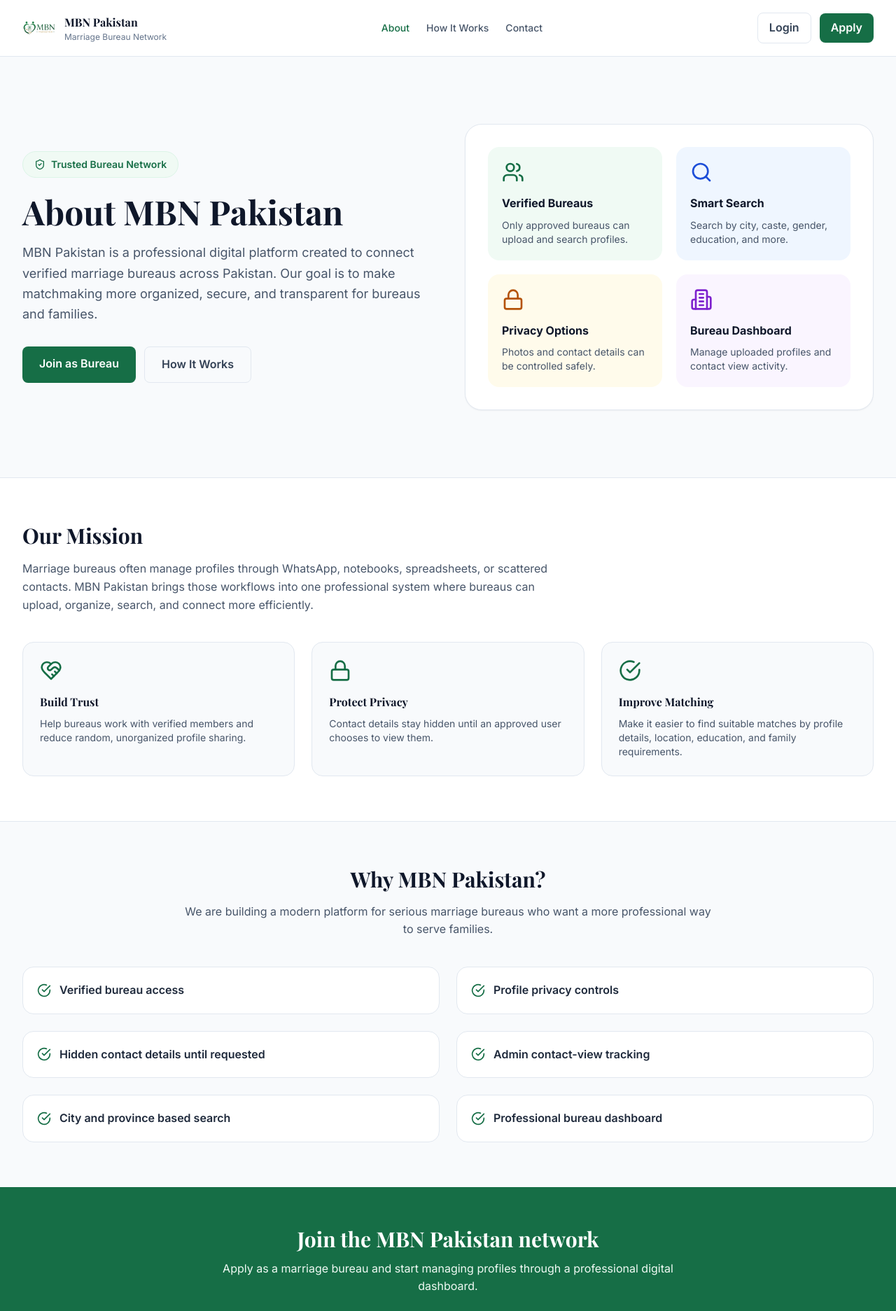
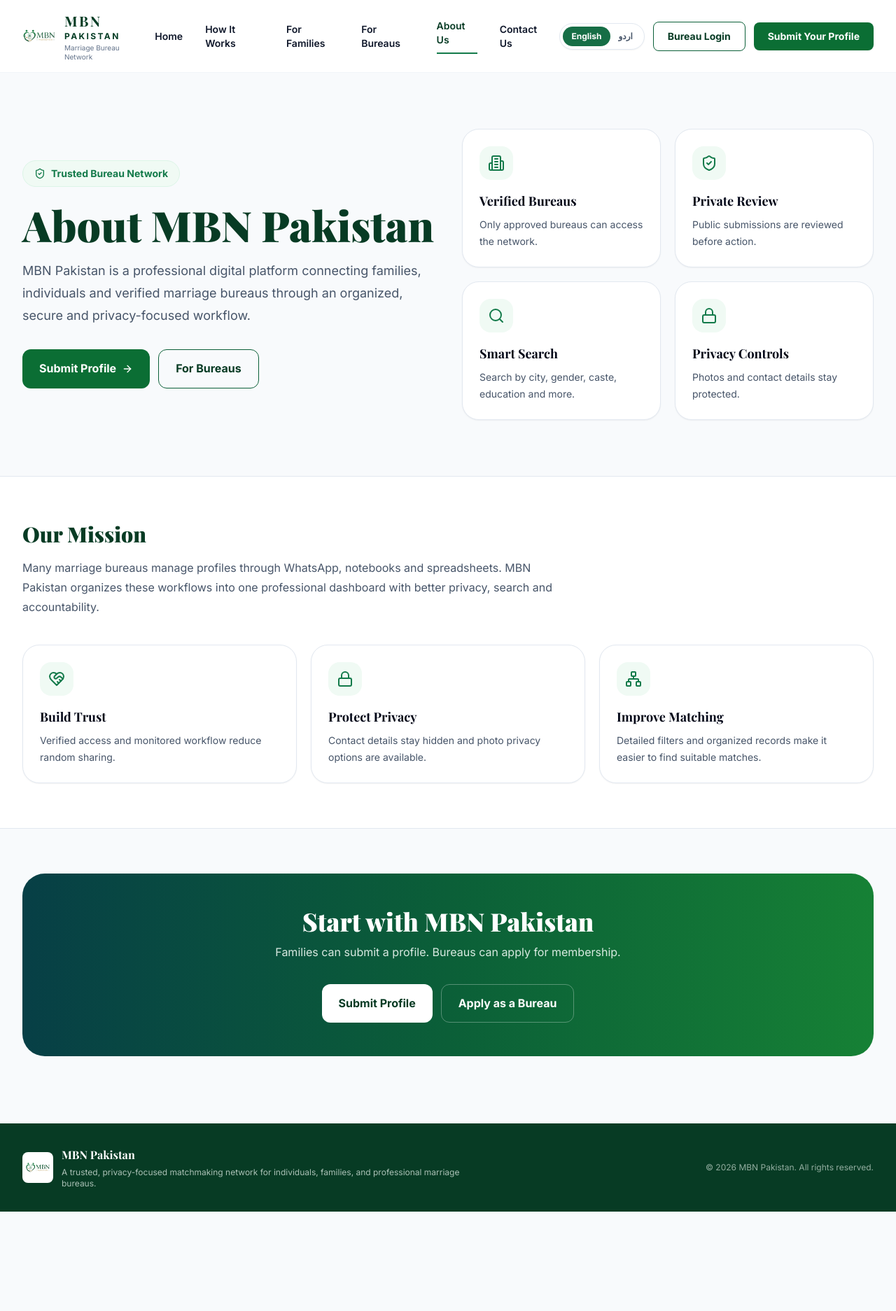
Before and after one commit to Pervez14/MBNPakistan, a Next.js app: page /about in a window 1280 px wide. Shown: the top 1873 px of the page at 70% size. After the commit the page ends 1731 px from the top, so only its background shows below. Built offline with nearby package versions, Linux system fonts and the light colour scheme; a web font is replaced by a local one.

Commit message:
Update page.tsx

```diff
--- a/src/app/about/page.tsx
+++ b/src/app/about/page.tsx
@@ -1,241 +1,299 @@
+'use client';
+
 import Link from 'next/link';
+import type { ReactNode } from 'react';
 import {
+  ArrowRight,
+  Building2,
+  CheckCircle,
+  HeartHandshake,
+  Lock,
+  Network,
+  Search,
   ShieldCheck,
   Users,
-  HeartHandshake,
-  Search,
-  Building2,
-  Lock,
-  CheckCircle,
 } from 'lucide-react';
+import { useLanguage } from '@/lib/useLanguage';
+import LanguageToggle from '@/components/LanguageToggle';
 
 export default function AboutPage() {
+  const { language, setLanguage, isUrdu } = useLanguage();
+
   return (
-    <div className="min-h-screen bg-slate-50">
-      {/* Header */}
-      <header className="bg-white border-b border-slate-200">
-        <div className="max-w-7xl mx-auto px-4 md:px-8 py-4 flex items-center justify-between">
-          <Link href="/" className="flex items-center gap-3">
+    <div dir={isUrdu ? 'rtl' : 'ltr'} className="min-h-screen bg-slate-50 text-slate-950">
+      <PublicHeader active="about" language={language} setLanguage={setLanguage} isUrdu={isUrdu} />
+
+      <main>
+        <section className="mx-auto grid max-w-[1440px] items-center gap-10 px-4 py-14 md:px-8 md:py-20 lg:grid-cols-2">
+          <div>
+            <span className="inline-flex items-center gap-2 rounded-full border border-green-100 bg-green-50 px-4 py-2 text-sm font-bold text-[#137a4a]">
+              <ShieldCheck className="h-4 w-4" />
+              {isUrdu ? 'Trusted Bureau Network' : 'Trusted Bureau Network'}
+            </span>
+
+            <h1 className="mt-6 font-heading text-4xl font-black leading-tight text-[#073b24] md:text-6xl">
+              {isUrdu ? 'MBN Pakistan کے بارے میں' : 'About MBN Pakistan'}
+            </h1>
+
+            <p className="mt-5 max-w-2xl text-lg leading-8 text-slate-600">
+              {isUrdu
+                ? 'MBN Pakistan ek professional digital platform hai jo families, individuals aur verified marriage bureaus ko ek organized, secure aur privacy-focused workflow mein connect karta hai.'
+                : 'MBN Pakistan is a professional digital platform connecting families, individuals and verified marriage bureaus through an organized, secure and privacy-focused workflow.'}
+            </p>
+
+            <div className="mt-8 flex flex-col gap-3 sm:flex-row">
+              <Link href="/submit-profile" className="inline-flex items-center justify-center gap-2 rounded-xl bg-[#0b6e34] px-6 py-3.5 font-bold text-white hover:bg-[#07582a]">
+                {isUrdu ? 'پروفائل جمع کروائیں' : 'Submit Profile'}
+                <ArrowRight className="h-4 w-4" />
+              </Link>
+
+              <Link href="/for-bureaus" className="inline-flex items-center justify-center gap-2 rounded-xl border border-[#0b5f38] px-6 py-3.5 font-bold text-[#073b24] hover:bg-green-50">
+                {isUrdu ? 'بیوروز کے لیے' : 'For Bureaus'}
+              </Link>
+            </div>
+          </div>
+
+          <div className="grid gap-5 sm:grid-cols-2">
+            <InfoCard title={isUrdu ? 'Verified Bureaus' : 'Verified Bureaus'} text={isUrdu ? 'Only approved bureaus can access the network.' : 'Only approved bureaus can access the network.'} icon={<Building2 className="h-6 w-6" />} />
+            <InfoCard title={isUrdu ? 'Private Review' : 'Private Review'} text={isUrdu ? 'Public submissions are reviewed before action.' : 'Public submissions are reviewed before action.'} icon={<ShieldCheck className="h-6 w-6" />} />
+            <InfoCard title={isUrdu ? 'Smart Search' : 'Smart Search'} text={isUrdu ? 'Search by city, gender, caste, education and more.' : 'Search by city, gender, caste, education and more.'} icon={<Search className="h-6 w-6" />} />
+            <InfoCard title={isUrdu ? 'Privacy Controls' : 'Privacy Controls'} text={isUrdu ? 'Photos and contact details stay protected.' : 'Photos and contact details stay protected.'} icon={<Lock className="h-6 w-6" />} />
+          </div>
+        </section>
+
+        <section className="bg-white border-y border-slate-200">
+          <div className="mx-auto max-w-[1440px] px-4 py-16 md:px-8">
+            <div className="max-w-3xl">
+              <h2 className="font-heading text-3xl font-black text-[#073b24]">
+                {isUrdu ? 'Our Mission' : 'Our Mission'}
+              </h2>
+              <p className="mt-4 leading-7 text-slate-600">
+                {isUrdu
+                  ? 'Marriage bureaus aksar WhatsApp, notebooks aur spreadsheets par profiles manage karte hain. MBN Pakistan in workflows ko ek professional dashboard mein organize karta hai jahan privacy, search aur accountability better hoti hai.'
+                  : 'Many marriage bureaus manage profiles through WhatsApp, notebooks and spreadsheets. MBN Pakistan organizes these workflows into one professional dashboard with better privacy, search and accountability.'}
+              </p>
+            </div>
+
+            <div className="mt-10 grid gap-5 md:grid-cols-3">
+              <InfoCard title={isUrdu ? 'Build Trust' : 'Build Trust'} text={isUrdu ? 'Verified access aur monitored workflow random sharing ko reduce karta hai.' : 'Verified access and monitored workflow reduce random sharing.'} icon={<HeartHandshake className="h-6 w-6" />} />
+              <InfoCard title={isUrdu ? 'Protect Privacy' : 'Protect Privacy'} text={isUrdu ? 'Contact details hidden rehte hain aur photo privacy options available hain.' : 'Contact details stay hidden and photo privacy options are available.'} icon={<Lock className="h-6 w-6" />} />
+              <InfoCard title={isUrdu ? 'Improve Matching' : 'Improve Matching'} text={isUrdu ? 'Detailed filters aur organized records suitable matches dhoondna easier banate hain.' : 'Detailed filters and organized records make it easier to find suitable matches.'} icon={<Network className="h-6 w-6" />} />
+            </div>
+          </div>
+        </section>
+
+        <section className="mx-auto max-w-[1440px] px-4 py-16 md:px-8">
+          <div className="rounded-[2rem] bg-gradient-to-r from-[#073f46] via-[#0b5f38] to-[#168135] p-8 text-center text-white md:p-12">
+            <h2 className="font-heading text-3xl font-black md:text-4xl">
+              {isUrdu ? 'MBN Pakistan کے ساتھ شروع کریں' : 'Start with MBN Pakistan'}
+            </h2>
+            <p className="mx-auto mt-3 max-w-2xl text-green-50/90">
+              {isUrdu ? 'Families profile submit kar sakti hain. Bureaus membership apply kar sakte hain.' : 'Families can submit a profile. Bureaus can apply for membership.'}
+            </p>
+            <div className="mt-8 flex flex-col justify-center gap-3 sm:flex-row">
+              <Link href="/submit-profile" className="inline-flex items-center justify-center gap-2 rounded-xl bg-white px-6 py-3.5 font-bold text-[#073b24] hover:bg-green-50">
+                {isUrdu ? 'پروفائل جمع کروائیں' : 'Submit Profile'}
+              </Link>
+              <Link href="/register" className="inline-flex items-center justify-center gap-2 rounded-xl border border-white/30 px-6 py-3.5 font-bold text-white hover:bg-white/10">
+                {isUrdu ? 'بیورو Apply کریں' : 'Apply as a Bureau'}
+              </Link>
+            </div>
+          </div>
+        </section>
+      </main>
+
+      <PublicFooter isUrdu={isUrdu} />
+    </div>
+  );
+}
+
+
+function PublicHeader({
+  active,
+  language,
+  setLanguage,
+  isUrdu,
+}: {
+  active: 'home' | 'how' | 'families' | 'bureaus' | 'about' | 'contact';
+  language: string;
+  setLanguage: (language: string) => void;
+  isUrdu: boolean;
+}) {
+  const navItems = [
+    { key: 'home', label: isUrdu ? 'ہوم' : 'Home', href: '/' },
+    { key: 'how', label: isUrdu ? 'یہ کیسے کام کرتا ہے' : 'How It Works', href: '/how-it-works' },
+    { key: 'families', label: isUrdu ? 'خاندانوں کے لیے' : 'For Families', href: '/for-families' },
+    { key: 'bureaus', label: isUrdu ? 'بیوروز کے لیے' : 'For Bureaus', href: '/for-bureaus' },
+    { key: 'about', label: isUrdu ? 'ہمارے بارے میں' : 'About Us', href: '/about' },
+    { key: 'contact', label: isUrdu ? 'رابطہ کریں' : 'Contact Us', href: '/contact' },
+  ];
+
+  return (
+    <header className="sticky top-0 z-50 border-b border-slate-100 bg-white/95 backdrop-blur">
+      <div className="mx-auto flex max-w-[1440px] items-center justify-between gap-2 px-3 py-3 sm:gap-4 sm:px-4 sm:py-4 md:px-8">
+        <Link href="/" className="flex min-w-0 items-center gap-2 sm:gap-3">
           <img
             src="/mbn-logo.png"
             alt="MBN Pakistan"
-              className="w-12 h-12 object-contain"
+            className="h-10 w-10 flex-shrink-0 object-contain sm:h-12 sm:w-12"
           />
-            <div>
-              <p className="font-heading font-bold text-slate-900">
-                MBN Pakistan
+          <div className="hidden leading-tight min-[390px]:block">
+            <p className="font-heading text-base font-bold tracking-[0.1em] text-[#063d25] sm:text-xl sm:tracking-[0.12em]">
+              MBN
             </p>
-              <p className="text-xs text-slate-500">
-                Marriage Bureau Network
+            <p className="text-[10px] font-bold tracking-[0.14em] text-[#063d25] sm:text-xs sm:tracking-[0.2em]">
+              PAKISTAN
+            </p>
+            <p className="mt-0.5 hidden text-[10px] text-slate-500 sm:block">
+              {isUrdu ? 'میرج بیورو نیٹ ورک' : 'Marriage Bureau Network'}
             </p>
           </div>
         </Link>
 
-          <nav className="hidden md:flex items-center gap-6 text-sm font-medium text-slate-600">
-            <Link href="/about" className="text-green-700">
-              About
+        <nav className="hidden items-center gap-8 text-sm font-semibold text-slate-900 xl:flex">
+          {navItems.map((item) => (
+            <Link
+              key={item.key}
+              href={item.href}
+              className={
+                active === item.key
+                  ? 'border-b-2 border-[#137a4a] pb-2 text-[#073b24]'
+                  : 'hover:text-[#137a4a]'
+              }
+            >
+              {item.label}
             </Link>
-            <Link href="/how-it-works" className="hover:text-green-700">
-              How It Works
-            </Link>
-            <Link href="/contact" className="hover:text-green-700">
-              Contact
-            </Link>
+          ))}
         </nav>
 
-          <div className="flex items-center gap-3">
+        <div className="flex flex-shrink-0 items-center gap-1.5 sm:gap-2 md:gap-3">
+          <LanguageToggle language={language} setLanguage={setLanguage} />
+
           <Link
             href="/login"
-              className="hidden sm:inline-flex px-4 py-2 rounded-lg border border-slate-200 text-slate-700 font-semibold hover:bg-slate-50"
+            className="hidden rounded-lg border border-[#0b5f38] px-5 py-2.5 text-sm font-bold text-[#073b24] hover:bg-green-50 sm:inline-flex"
           >
-              Login
+            {isUrdu ? 'بیورو لاگ اِن' : 'Bureau Login'}
           </Link>
 
           <Link
-              href="/register"
-              className="inline-flex px-4 py-2 rounded-lg bg-green-700 text-white font-semibold hover:bg-green-800"
+            href="/submit-profile"
+            className="rounded-lg bg-[#0b6e34] px-3 py-2.5 text-xs font-bold leading-tight text-white shadow-sm hover:bg-[#07582a] sm:px-5 sm:text-sm"
           >
-              Apply
-            </Link>
-          </div>
-        </div>
-      </header>
-
-      {/* Hero */}
-      <section className="max-w-7xl mx-auto px-4 md:px-8 py-16 md:py-24">
-        <div className="grid grid-cols-1 lg:grid-cols-2 gap-12 items-center">
-          <div>
-            <span className="inline-flex items-center gap-2 px-4 py-2 rounded-full bg-green-50 text-green-700 text-sm font-semibold border border-green-100">
-              <ShieldCheck className="w-4 h-4" />
-              Trusted Bureau Network
-            </span>
-
-            <h1 className="font-heading text-4xl md:text-5xl font-bold text-slate-900 mt-6 leading-tight">
-              About MBN Pakistan
-            </h1>
-
-            <p className="text-lg text-slate-600 mt-5 leading-relaxed">
-              MBN Pakistan is a professional digital platform created to connect
-              verified marriage bureaus across Pakistan. Our goal is to make
-              matchmaking more organized, secure, and transparent for bureaus
-              and families.
-            </p>
-
-            <div className="mt-8 flex flex-col sm:flex-row gap-3">
-              <Link
-                href="/register"
-                className="inline-flex justify-center px-6 py-3 rounded-lg bg-green-700 text-white font-semibold hover:bg-green-800"
-              >
-                Join as Bureau
-              </Link>
-
-              <Link
-                href="/how-it-works"
-                className="inline-flex justify-center px-6 py-3 rounded-lg border border-slate-200 text-slate-700 font-semibold hover:bg-white"
-              >
-                How It Works
+            {isUrdu ? 'اپنی پروفائل جمع کروائیں' : 'Submit Your Profile'}
           </Link>
         </div>
       </div>
 
-          <div className="bg-white border border-slate-200 rounded-3xl p-8 shadow-sm">
-            <div className="grid grid-cols-1 sm:grid-cols-2 gap-5">
-              <div className="p-5 rounded-2xl bg-green-50">
-                <Users className="w-8 h-8 text-green-700 mb-4" />
-                <p className="font-bold text-slate-900">Verified Bureaus</p>
-                <p className="text-sm text-slate-600 mt-2">
-                  Only approved bureaus can upload and search profiles.
-                </p>
+      <div className="border-t border-slate-100 py-2 xl:hidden">
+        <div className="mx-auto flex max-w-[1440px] items-center justify-start gap-5 overflow-x-auto whitespace-nowrap px-4 text-xs font-semibold text-slate-600 [scrollbar-width:none] [&::-webkit-scrollbar]:hidden">
+          {navItems.slice(1).map((item) => (
+            <Link
+              key={item.key}
+              href={item.href}
+              className={active === item.key ? 'text-[#137a4a]' : ''}
+            >
+              {item.label}
+            </Link>
+          ))}
         </div>
+      </div>
+    </header>
+  );
+}
 
-              <div className="p-5 rounded-2xl bg-blue-50">
-                <Search className="w-8 h-8 text-blue-700 mb-4" />
-                <p className="font-bold text-slate-900">Smart Search</p>
-                <p className="text-sm text-slate-600 mt-2">
-                  Search by city, caste, gender, education, and more.
-                </p>
-              </div>
 
-              <div className="p-5 rounded-2xl bg-amber-50">
-                <Lock className="w-8 h-8 text-amber-700 mb-4" />
-                <p className="font-bold text-slate-900">Privacy Options</p>
-                <p className="text-sm text-slate-600 mt-2">
-                  Photos and contact details can be controlled safely.
-                </p>
-              </div>
 
-              <div className="p-5 rounded-2xl bg-purple-50">
-                <Building2 className="w-8 h-8 text-purple-700 mb-4" />
-                <p className="font-bold text-slate-900">Bureau Dashboard</p>
-                <p className="text-sm text-slate-600 mt-2">
-                  Manage uploaded profiles and contact view activity.
+function PublicFooter({
+  isUrdu,
+}: {
+  isUrdu: boolean;
+}) {
+  return (
+    <footer className="mt-8 bg-[#073b24] text-white">
+      <div className="mx-auto flex max-w-[1440px] flex-col gap-5 px-4 py-8 md:flex-row md:items-center md:justify-between md:px-8">
+        <div className="flex items-center gap-3">
+          <img
+            src="/mbn-logo.png"
+            alt="MBN Pakistan"
+            className="h-11 w-11 rounded-lg bg-white p-1 object-contain"
+          />
+          <div>
+            <p className="font-heading font-bold">MBN Pakistan</p>
+            <p className="mt-1 max-w-xl text-xs text-green-50/70">
+              {isUrdu
+                ? 'افراد، خاندانوں اور پیشہ ور میرج بیوروز کے لیے قابلِ اعتماد نیٹ ورک۔'
+                : 'A trusted, privacy-focused matchmaking network for individuals, families, and professional marriage bureaus.'}
             </p>
           </div>
         </div>
-          </div>
-        </div>
-      </section>
 
-      {/* Mission */}
-      <section className="bg-white border-y border-slate-200">
-        <div className="max-w-7xl mx-auto px-4 md:px-8 py-16">
-          <div className="max-w-3xl">
-            <h2 className="font-heading text-3xl font-bold text-slate-900">
-              Our Mission
-            </h2>
-
-            <p className="text-slate-600 mt-4 leading-relaxed">
-              Marriage bureaus often manage profiles through WhatsApp, notebooks,
-              spreadsheets, or scattered contacts. MBN Pakistan brings those
-              workflows into one professional system where bureaus can upload,
-              organize, search, and connect more efficiently.
+        <p className="text-xs text-green-50/60">
+          © {new Date().getFullYear()} MBN Pakistan. {isUrdu ? 'تمام حقوق محفوظ ہیں۔' : 'All rights reserved.'}
         </p>
       </div>
+    </footer>
+  );
+}
 
-          <div className="grid grid-cols-1 md:grid-cols-3 gap-6 mt-10">
-            <div className="p-6 rounded-2xl border border-slate-200 bg-slate-50">
-              <HeartHandshake className="w-8 h-8 text-green-700 mb-4" />
-              <h3 className="font-bold text-slate-900">Build Trust</h3>
-              <p className="text-sm text-slate-600 mt-2">
-                Help bureaus work with verified members and reduce random,
-                unorganized profile sharing.
-              </p>
+
+
+function StepCard({
+  number,
+  title,
+  text,
+  icon,
+}: {
+  number: string;
+  title: string;
+  text: string;
+  icon: ReactNode;
+}) {
+  return (
+    <div className="rounded-3xl border border-slate-200 bg-white p-6 shadow-sm">
+      <div className="mb-5 flex items-center justify-between">
+        <div className="flex h-14 w-14 items-center justify-center rounded-2xl bg-green-50 text-[#137a4a]">
+          {icon}
         </div>
-
-            <div className="p-6 rounded-2xl border border-slate-200 bg-slate-50">
-              <Lock className="w-8 h-8 text-green-700 mb-4" />
-              <h3 className="font-bold text-slate-900">Protect Privacy</h3>
-              <p className="text-sm text-slate-600 mt-2">
-                Contact details stay hidden until an approved user chooses to
-                view them.
-              </p>
+        <span className="font-heading text-4xl font-black text-slate-100">
+          {number}
+        </span>
       </div>
-
-            <div className="p-6 rounded-2xl border border-slate-200 bg-slate-50">
-              <CheckCircle className="w-8 h-8 text-green-700 mb-4" />
-              <h3 className="font-bold text-slate-900">Improve Matching</h3>
-              <p className="text-sm text-slate-600 mt-2">
-                Make it easier to find suitable matches by profile details,
-                location, education, and family requirements.
-              </p>
-            </div>
-          </div>
-        </div>
-      </section>
-
-      {/* Values */}
-      <section className="max-w-7xl mx-auto px-4 md:px-8 py-16">
-        <div className="text-center max-w-3xl mx-auto">
-          <h2 className="font-heading text-3xl font-bold text-slate-900">
-            Why MBN Pakistan?
-          </h2>
-
-          <p className="text-slate-600 mt-4">
-            We are building a modern platform for serious marriage bureaus who
-            want a more professional way to serve families.
-          </p>
-        </div>
-
-        <div className="grid grid-cols-1 md:grid-cols-2 gap-6 mt-10">
-          {[
-            'Verified bureau access',
-            'Profile privacy controls',
-            'Hidden contact details until requested',
-            'Admin contact-view tracking',
-            'City and province based search',
-            'Professional bureau dashboard',
-          ].map((item) => (
-            <div
-              key={item}
-              className="flex items-center gap-3 bg-white border border-slate-200 rounded-2xl p-5"
-            >
-              <CheckCircle className="w-5 h-5 text-green-700 flex-shrink-0" />
-              <p className="font-semibold text-slate-800">{item}</p>
-            </div>
-          ))}
-        </div>
-      </section>
-
-      {/* CTA */}
-      <section className="bg-green-700">
-        <div className="max-w-7xl mx-auto px-4 md:px-8 py-14 text-center">
-          <h2 className="font-heading text-3xl font-bold text-white">
-            Join the MBN Pakistan network
-          </h2>
-
-          <p className="text-green-50 mt-3 max-w-2xl mx-auto">
-            Apply as a marriage bureau and start managing profiles through a
-            professional digital dashboard.
-          </p>
-
-          <Link
-            href="/register"
-            className="inline-flex mt-6 px-6 py-3 rounded-lg bg-white text-green-700 font-bold hover:bg-green-50"
-          >
-            Apply for Membership
-          </Link>
-        </div>
-      </section>
+      <h3 className="font-heading text-xl font-bold text-slate-950">{title}</h3>
+      <p className="mt-3 text-sm leading-6 text-slate-600">{text}</p>
     </div>
   );
 }
+
+function InfoCard({
+  title,
+  text,
+  icon,
+}: {
+  title: string;
+  text: string;
+  icon: ReactNode;
+}) {
+  return (
+    <div className="rounded-3xl border border-slate-200 bg-white p-6 shadow-sm">
+      <div className="mb-4 flex h-12 w-12 items-center justify-center rounded-2xl bg-green-50 text-[#137a4a]">
+        {icon}
+      </div>
+      <h3 className="font-heading text-lg font-bold text-slate-950">{title}</h3>
+      <p className="mt-2 text-sm leading-6 text-slate-600">{text}</p>
+    </div>
+  );
+}
+
+function Bullet({
+  children,
+}: {
+  children: ReactNode;
+}) {
+  return (
+    <div className="flex items-start gap-3">
+      <CheckCircle className="mt-0.5 h-5 w-5 flex-shrink-0 text-[#137a4a]" />
+      <p className="text-sm leading-6 text-slate-700">{children}</p>
+    </div>
+  );
+}
```
Lines whose indentation alone changed are shown as unchanged.
